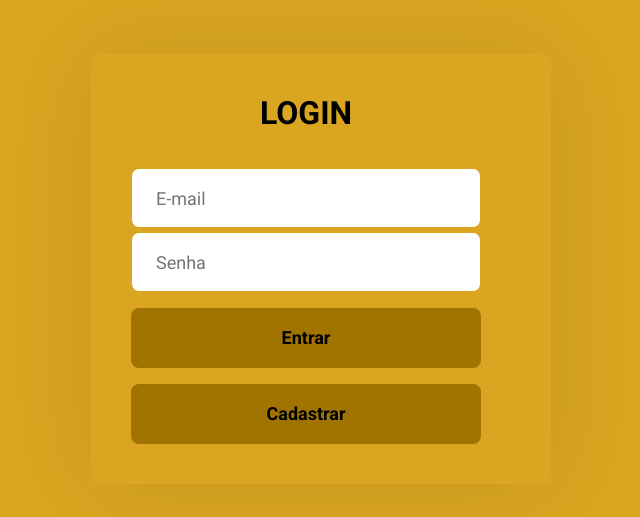
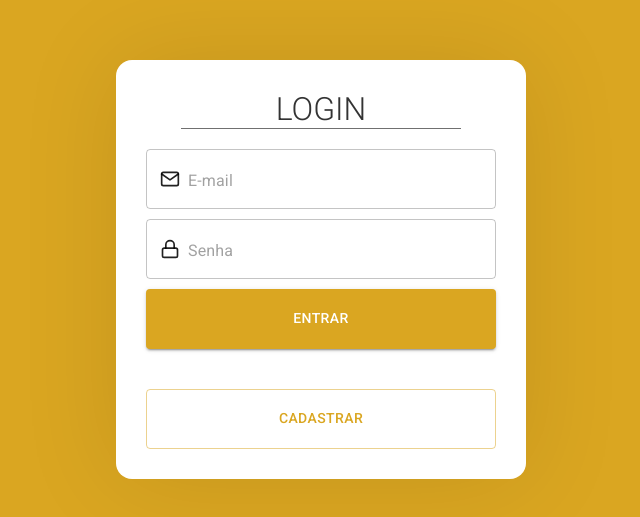
Before and after one commit to cpejr/frontEnd-dildoSystem, a React (Create React App) app: page /login in a window 1280 px wide. Shown: the part 131-648 px from the top of the page, without its empty margins (319-959 px from the left). Built offline with nearby package versions, Linux system fonts and the light colour scheme.

Commit message:
arrumadinha

```diff
--- a/package.json
+++ b/package.json
@@ -3,6 +3,7 @@
   "version": "0.1.0",
   "private": true,
   "dependencies": {
+    "@material-ui/core": "^4.10.2",
     "@testing-library/jest-dom": "^4.2.4",
     "@testing-library/react": "^9.3.2",
     "@testing-library/user-event": "^7.1.2",
--- a/src/App.js
+++ b/src/App.js
@@ -3,10 +3,18 @@ import React from 'react';
 import './global.css';
 
 import Routes from './routes';
+import { ThemeProvider, createMuiTheme } from '@material-ui/core';
+
 
 function App() {
+  const theme = createMuiTheme({
+    palette: { primary: { main: "#DAA621", contrastText: "#FFF" }}
+  });
   return (
-    <Routes />
+    <ThemeProvider theme={theme}>
+      <Routes />
+      <link href="https://fonts.googleapis.com/css2?family=Roboto:wght@100;400;500;700&display=swap" rel="stylesheet" />
+    </ ThemeProvider>
   );
 }
 
--- a/src/global.css
+++ b/src/global.css
@@ -1,4 +1,4 @@
-@import url('https://fonts.googleapis.com/css?family=Roboto:400,500,700&display=swap');
+@import url('https://fonts.googleapis.com/css2?family=Roboto:wght@100;300;400;500;700&display=swap');
 
 * {
     margin: 0;
@@ -8,7 +8,8 @@
 }
 
 body {
-    font: 400 14px Roboto, sans-serif;
+    font-family: 'Roboto', sans-serif;
+    color: #333;
     background: #DAA621;
     -webkit-font-smoothing: antialiased;
 }
@@ -21,22 +22,26 @@ button {
     cursor: pointer;
 }
 
-form input {
+.input {
     width: 100%;
     height: 60px;
     color: #333;
     border: 1px solid #DAA621;
     border-radius: 8px;
     padding: 0 24px;
+    margin-bottom: 10px !important;
 }
+
+.link {
+    text-decoration: none;
+    width: 100%;
+}
+
 
 .button {
     width: 100%;
     height: 60px;
-    background:#a17402;
     border: 0;
-    border-radius: 8px;
-    color:#000;
     font-weight: 700;
     margin-top: 16px;
     display: inline-block;
@@ -44,6 +49,7 @@ form input {
     text-decoration: none;
     font-size: 18px;
     line-height: 60px;
+    text-decoration: none;
 }
 
 .button:hover {
--- a/src/index.js
+++ b/src/index.js
@@ -3,6 +3,7 @@ import ReactDOM from 'react-dom';
 import App from './App';
 
 ReactDOM.render(
+
   <React.StrictMode>
     <App />
   </React.StrictMode>,
--- a/src/pages/Login/index.js
+++ b/src/pages/Login/index.js
@@ -1,6 +1,7 @@
  import React, { useState } from 'react';
  import { Link, useHistory } from 'react-router-dom';
- import {} from 'react-icons/fi'; // importando o feather icons caso precise usar os icones do react
+ import { FiMail, FiLock } from 'react-icons/fi'; // importando o feather icons caso precise usar os icones do react
+ import { TextField, InputAdornment, Button } from '@material-ui/core'
 
 import api from '../../services/api';
 
@@ -8,15 +9,16 @@ import api from '../../services/api';
  import '../../global.css';
 
 function Login(){
-    const [id, setId] = useState('');
+    const [email, setEmail] = useState('');
     const [passwd, setPasswd] = useState('');
+    const [error, setError] = useState();
     const history = useHistory();
 
     async function handleLogin(e) {
         e.preventDefault();
 
         try{
-            const response = await api.post('login', { id }); //acho q tem q mudar id por accessToken
+            const response = await api.post('login', { email, password: passwd });
 
             localStorage.setItem('name', response.data.name);
             localStorage.setItem('accessToken', response.data.id);
@@ -24,7 +26,7 @@ function Login(){
             console.log(response.data.name);
             history.push("products");
         } catch (err) {
-            alert('Falha no Login, tente novamente!');
+            setError(err.response.data.message);
             console.log(err);
         }
     }
@@ -33,24 +35,46 @@ function Login(){
         <div className="login-container">
             <div className="content">
                 <section className="form">
-                    <form onSubmit={handleLogin}>
                     <h1>LOGIN</h1>
-                        <input
+                        <div className="line"/>
+                        <div className="container">
+                            <TextField
+                            className="input"
+                            InputProps={{
+                                startAdornment: (
+                                <InputAdornment position="start">
+                                    <FiMail size={20} />
+                                </InputAdornment>)
+                            }}
                             placeholder="E-mail"
-                        value ={id}
-                        onChange={e => setId(e.target.value)}
+                            variant="outlined"
+                            value={email}
+                            type="email"
+                            onChange={e => setEmail(e.target.value)}
                             />
-
-                        <input
+                            <TextField
+                            className="input"
+                            InputProps={{
+                                startAdornment: (
+                                <InputAdornment position="start">
+                                    <FiLock size={20} />
+                                </InputAdornment>)
+                            }}
+                            variant="outlined"
                             placeholder="Senha"
                             value ={passwd}
+                            type="password"
                             onChange={e => setPasswd(e.target.value)}
                             />
 
-                        <button className="button" type="submit"> Entrar </button>
-                    </form>
-
-                    <Link className="button" to="/register"> Cadastrar </Link>
+                            {error && <p className="errortext">
+                                {error}
+                            </p>}
+                            <Button className="button" type="submit" variant="contained" color="primary" onClick={handleLogin}> Entrar </Button>
+                        </div>
+                    <Link className="link" to="/register">
+                        <Button className="button" type="submit" color="primary" variant="outlined"> Cadastrar </Button>
+                    </Link>
                 </section>
             </div>
         </div>
--- a/src/pages/Login/styles.css
+++ b/src/pages/Login/styles.css
@@ -10,41 +10,58 @@
     justify-content: center;
 }
 
+.errortext {
+    color: red;
+}
+
+.container {
+    margin-top: 20px;
+}
+
 .login-container .content {
-    padding: 40px;
-    background: #DAA621;
+    padding: 30px;
+    background: #FFF;
     box-shadow: 0 0 100px rgba(0, 0, 0, 0.1);
-    border-radius: 8px;
+    border-radius: 16px;
     align-items: center;
 }
 
-.login-container .content form input {
+.login-container .content input {
     margin-top: 4px;
 }
 
-.login-container section.form {
+.login-container section {
     width: 100%;
     max-width: 350px;
-    margin-right: 30px;
+    justify-content: center;
+    display: flex;
+    flex-direction: column;
+    flex-shrink: 0;
+    align-items: center;
 }
 
-.login-container section.form form h1 {
+.line {
+    height: 1px;
+    width: 80%;
+    background-color: #707070;
+}
+
+.login-container section h1 {
     font-size: 32px;
-    margin-bottom: 32px;
+    font-weight: 300;
     text-align: center;
 }
 
-.login-container section.form form a {
+.login-container section a {
     display: flex;
     align-items: center;
     margin-top: 40px;
-    color: #41414d;
     font-size: 18px;
     text-decoration: none;
     font-weight: 500;
     transition: opacity 0.2s;
 }
 
-.login-container section.form form a:hover {
+.login-container section a:hover {
     opacity: 0.8;
 }
--- a/src/pages/Register/styles.css
+++ b/src/pages/Register/styles.css
@@ -12,10 +12,12 @@
 
 .register-container .content {
     padding: 40px;
-    background: #DAA621;
+    background: #FFF;
     box-shadow: 0 0 100px rgba(0, 0, 0, 0.1);
     border-radius: 8px;
     align-items: center;
+    align-content: center;
+    justify-content: center;
 }
 
 .register-container .content h1 {
```
Also changed, not shown: 1 other file (tests, documents, lock files or other folders). Lines whose indentation alone changed are shown as unchanged.
